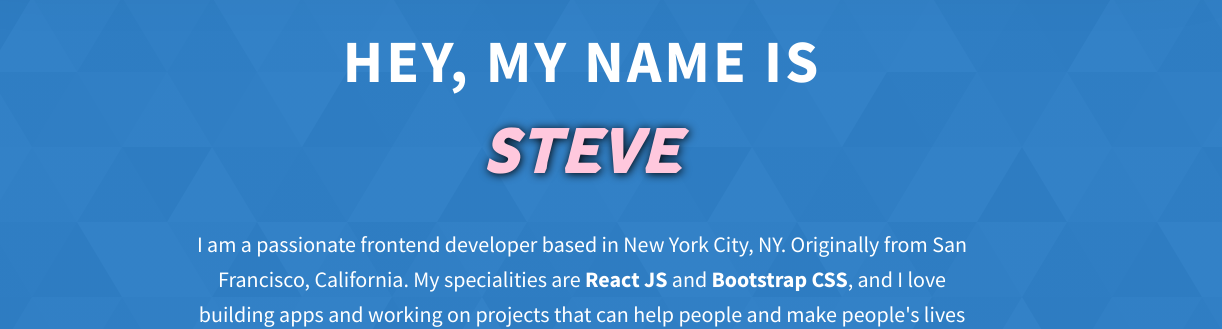
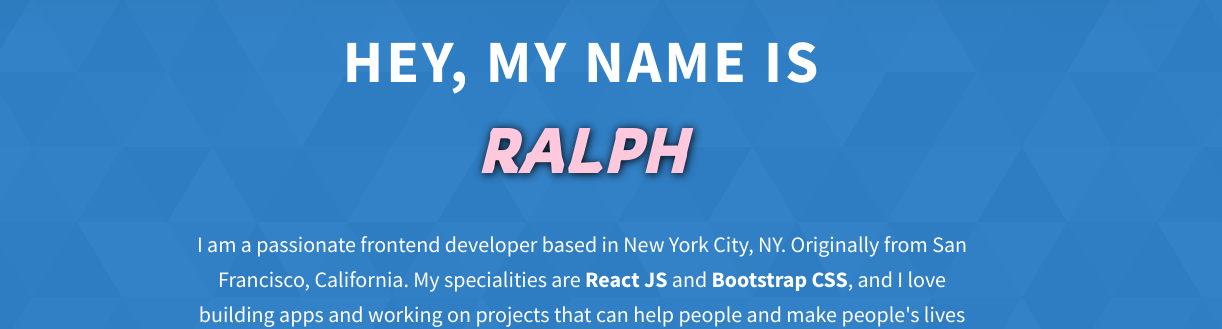
Before and after one commit to RshnMng/portfolio, a website built with Vite: page index.html in a window 1280 px wide. Shown: the part 153-482 px from the top of the page, 58-1280 px from the left. Built offline with nearby package versions, Linux system fonts and the light colour scheme; a web font is replaced by a local one.

Commit message:
rebuilt with dist

```diff
--- a/index.html
+++ b/index.html
@@ -74,7 +74,7 @@
       <div class="home-hero__content">
         <h1 class="heading-primary">
           Hey, My name is <br />
-          <span class="name-span"> Steve</span>
+          <span class="name-span"> RALPH</span>
         </h1>
         <div class="home-hero__info">
           <p class="text-primary">I am a passionate frontend developer based in New York City, NY. Originally from San Francisco, California. My specialities are <strong>React JS</strong> and <strong>Bootstrap CSS</strong>, and I love building apps and working on projects that can help people and make people's lives easier.</p>
```
Also changed, not shown: package.json (+3 -4 lines), dist/assets/cran-CXkSZuUT.jpeg (added), dist/assets/index-RlrpkRu0.css (added), dist/assets/mylogo-BK2AeICf.jpeg (added), dist/assets/polyglot-D9mfL83p.png (added), dist/assets/stock-picker-DiyIfKQl.png (added), dist/assets/vanlifffe-CunF3Bu4.png (added), dist/assets/vocab-builder-CziSYCwc.png (added), dist/index.html (added), 3 other files.
